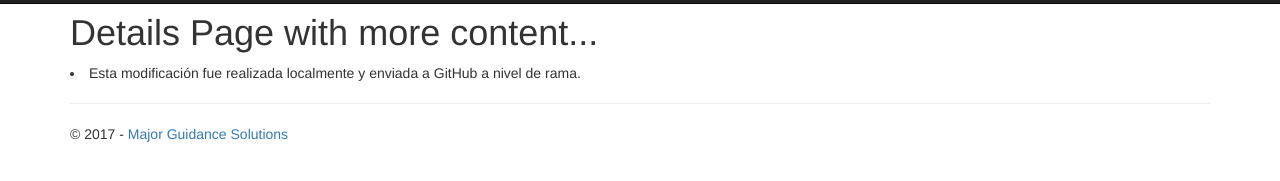
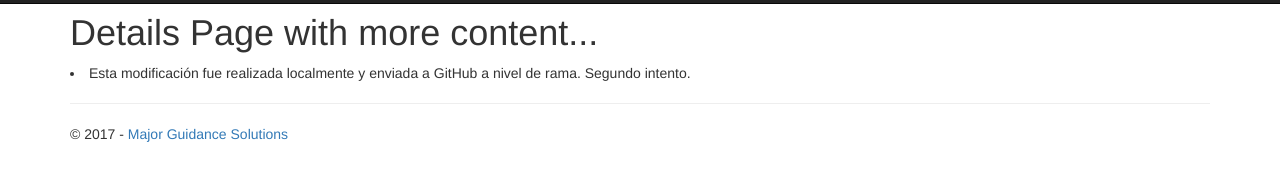
Before and after one commit to josealberto-aguilera/DefaultWeb, a plain HTML site: page details.html in a window 1280 px wide. Shown: the part 47-228 px from the top of the page. Drawn offline with nearby package versions, Linux system fonts and the light colour scheme.

Commit message:
Simple notification for pushing branch

```diff
--- a/details.html
+++ b/details.html
@@ -43,7 +43,7 @@
         <div class="container body-content">
 
             <h1> Details Page with more content... </h1>
-                <li>Esta modificación fue realizada localmente y enviada a GitHub a nivel de rama.</li>
+                <li>Esta modificación fue realizada localmente y enviada a GitHub a nivel de rama. Segundo intento.</li>
             <hr />
             <footer>
                 <p>&copy; 2017 - <a href="http://www.majorguidancesolutions.com">Major Guidance Solutions</a></p>
```
